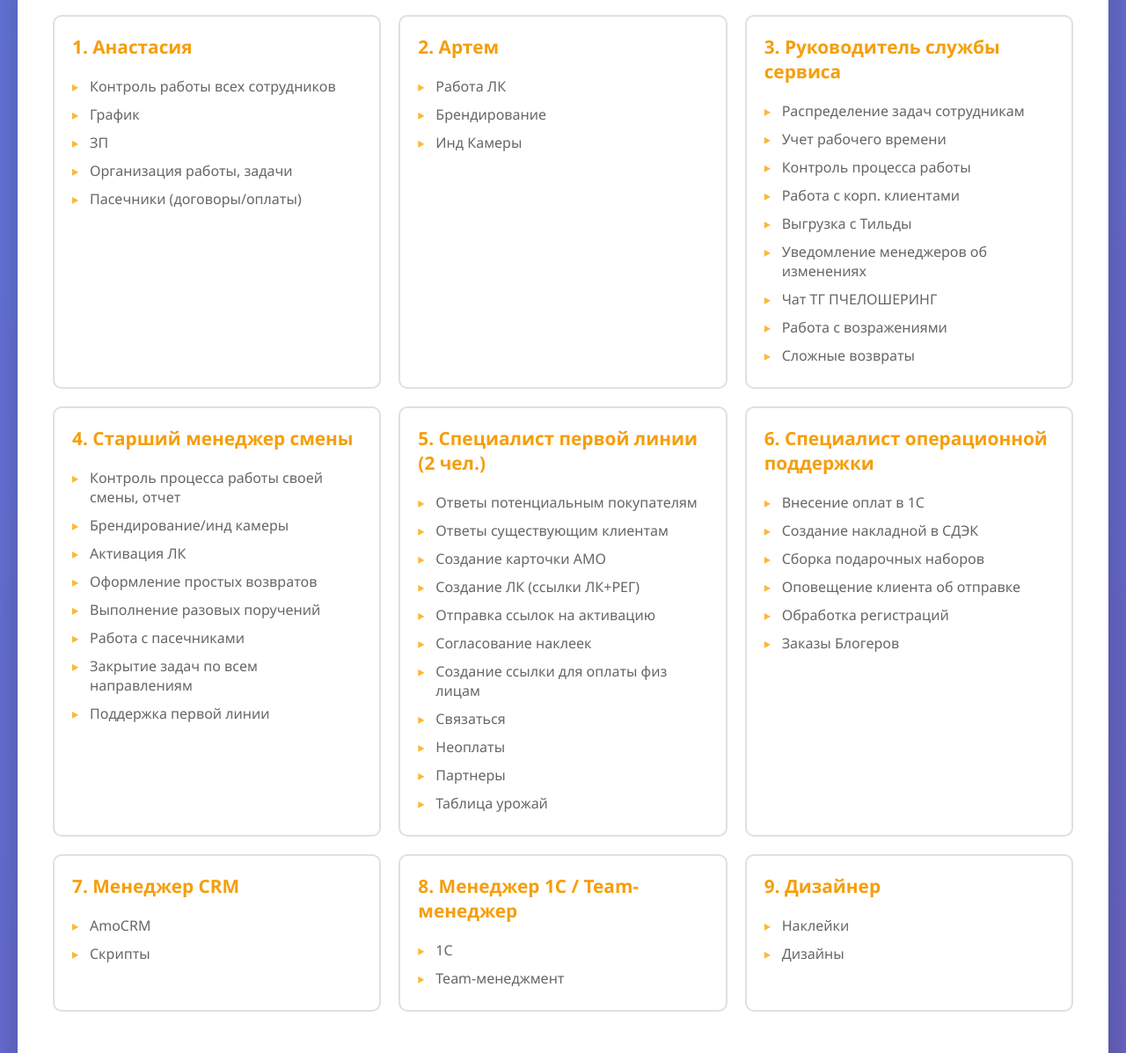
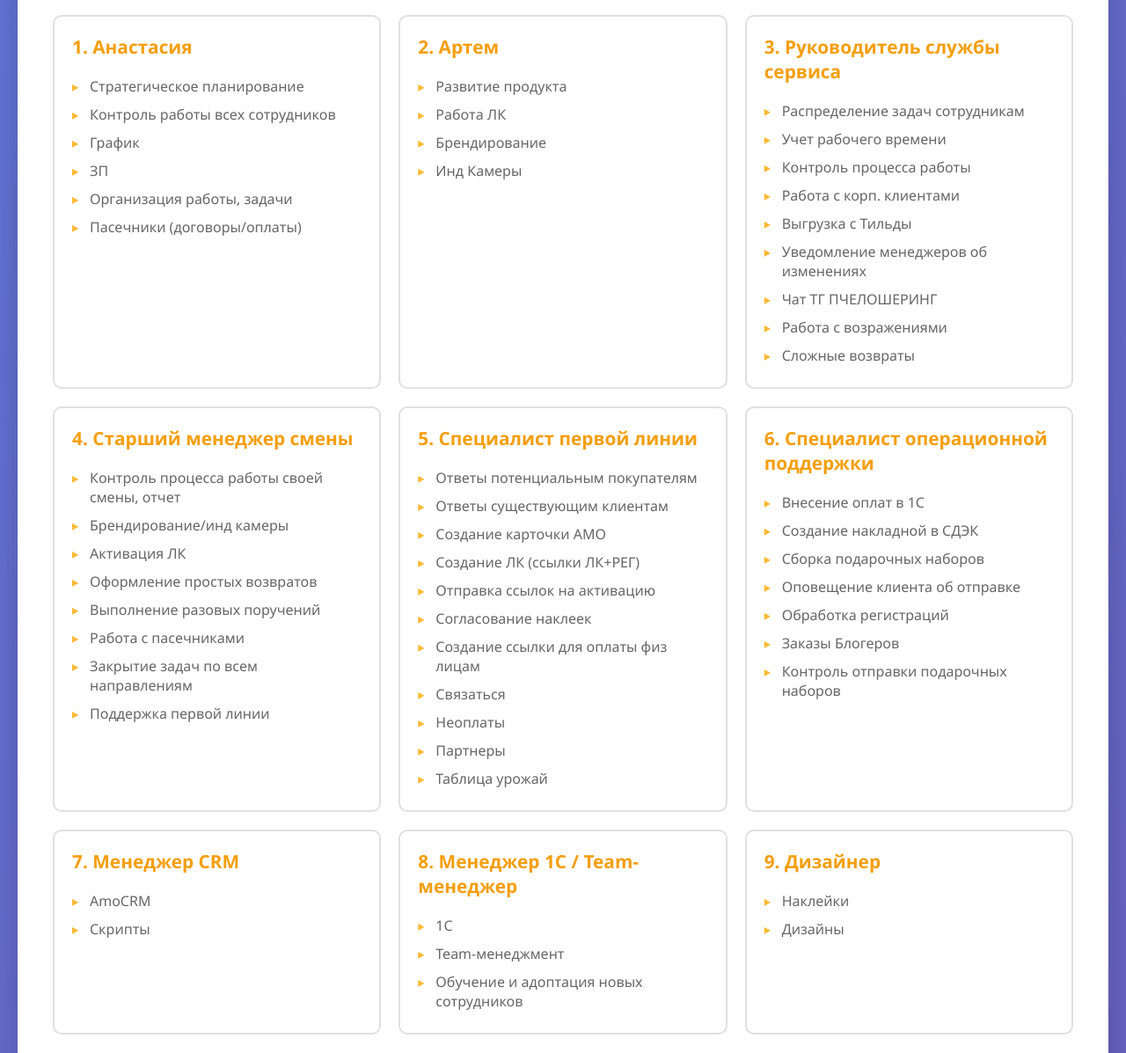
Before and after one commit to inaumovd/raci-matrix-pchelosharing, a plain HTML site: page index.html in a window 1280 px wide. Shown: the part 626-1823 px from the top of the page at 88% size. Drawn offline with Linux system fonts and the light colour scheme.

Commit message:
Update team roles and responsibilities in index.html
- Add new responsibilities for Анастасия, Артем, and other team members
- Update title for "Специалист первой линии" role
- Expand task lists with additional details

```diff
--- a/index.html
+++ b/index.html
@@ -378,6 +378,7 @@
                     <div class="team-member">
                         <h3>1. Анастасия</h3>
                         <ul>
+                            <li>Стратегическое планирование</li>
                             <li>Контроль работы всех сотрудников</li>
                             <li>График</li>
                             <li>ЗП</li>
@@ -388,6 +389,7 @@
                     <div class="team-member">
                         <h3>2. Артем</h3>
                         <ul>
+                            <li>Развитие продукта</li>
                             <li>Работа ЛК</li>
                             <li>Брендирование</li>
                             <li>Инд Камеры</li>
@@ -421,7 +423,7 @@
                         </ul>
                     </div>
                     <div class="team-member">
-                        <h3>5. Специалист первой линии (2 чел.)</h3>
+                        <h3>5. Специалист первой линии</h3>
                         <ul>
                             <li>Ответы потенциальным покупателям</li>
                             <li>Ответы существующим клиентам</li>
@@ -445,6 +447,7 @@
                             <li>Оповещение клиента об отправке</li>
                             <li>Обработка регистраций</li>
                             <li>Заказы Блогеров</li>
+                            <li>Контроль отправки подарочных наборов</li>
                         </ul>
                     </div>
                     <div class="team-member">
@@ -459,6 +462,7 @@
                         <ul>
                             <li>1С</li>
                             <li>Team-менеджмент</li>
+                            <li>Обучение и адоптация новых сотрудников</li>
                         </ul>
                     </div>
                     <div class="team-member">
```
